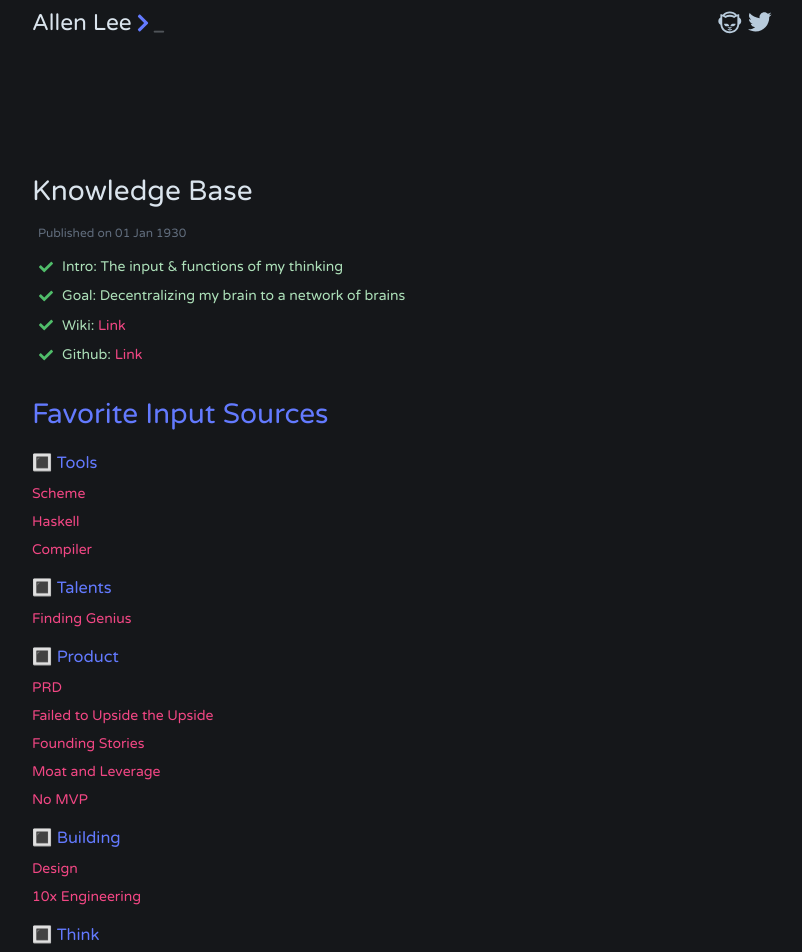
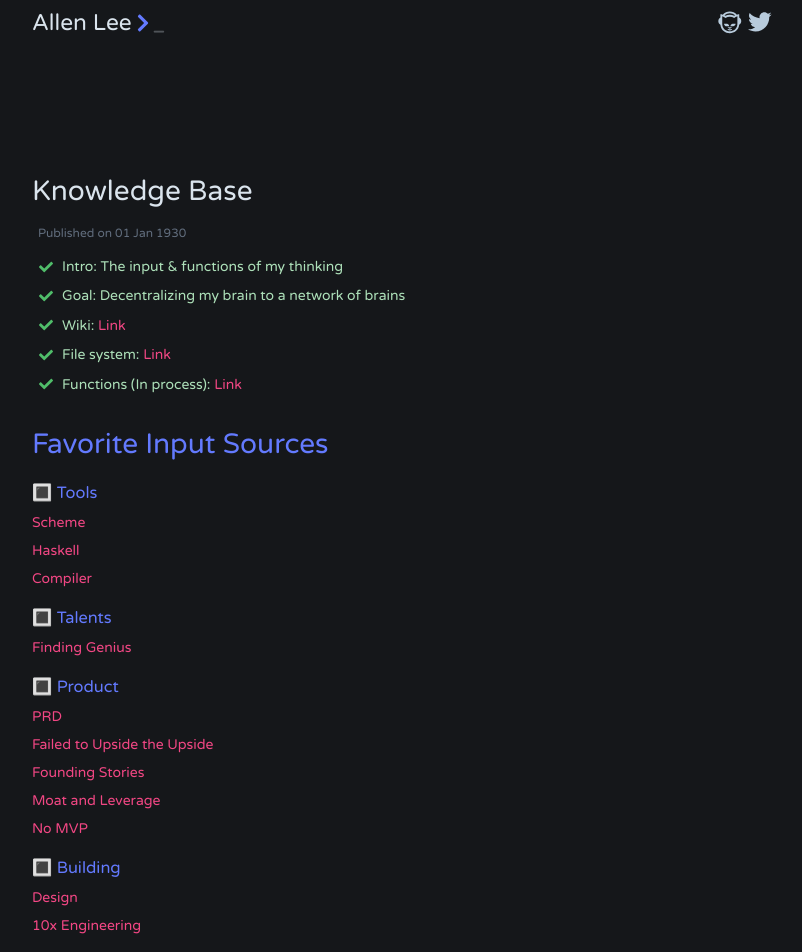
Before and after one commit to jithendrabsy/thoughts, a Jekyll site: the page built from _posts/1930-01-01-knowledge-base.md, in a window 1280 px wide. Shown: the top 952 px of the page, without its empty margins (238-1040 px from the left). Built offline with Jekyll 4.4.1, drawn with Linux system fonts in a browser that asks for light colours; nearby versions of some CDN libraries.

Commit message:
Add File System

```diff
--- a/_posts/1930-01-01-knowledge-base.md
+++ b/_posts/1930-01-01-knowledge-base.md
@@ -8,7 +8,8 @@ tags: Creation
 - Intro: The input & functions of my thinking
 - Goal: Decentralizing my brain to a network of brains
 - Wiki: [Link](https://github.com/allenleein/knowledge-base/wiki/Ghosts-in-the-Shell)
-- Github: [Link](https://github.com/allenleein/knowledge-base)
+- File system: [Link](https://github.com/allenleein/knowledge-base)
+- Functions (In process): [Link](https://allen-lee.gitbook.io/knowledge-base/)
 
 # Favorite Input Sources
 
```
